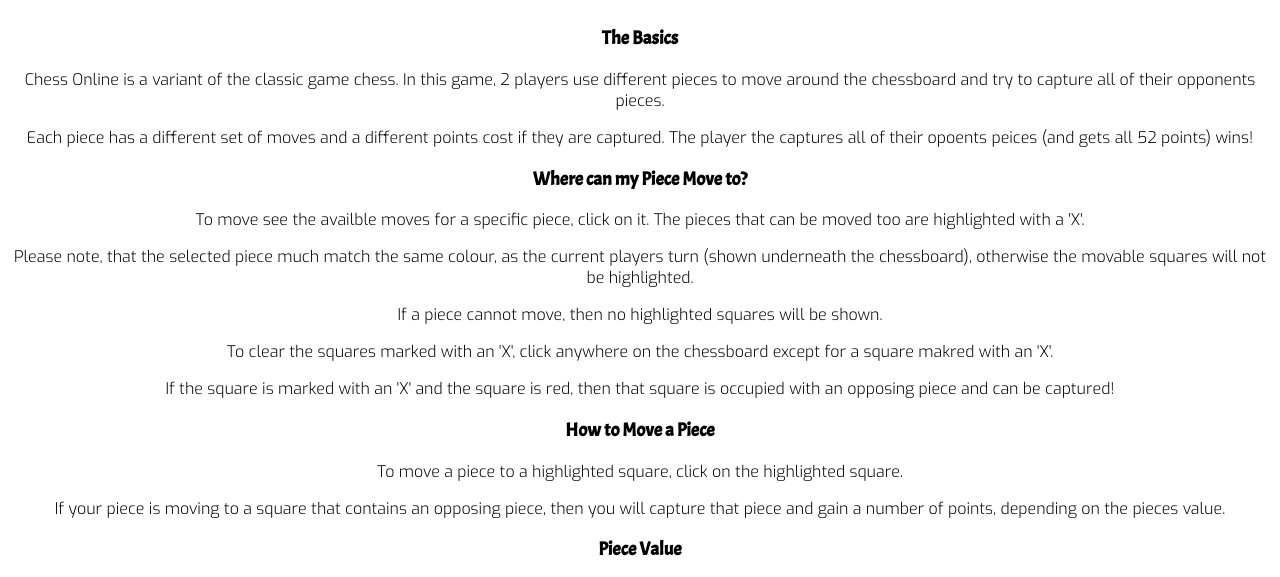
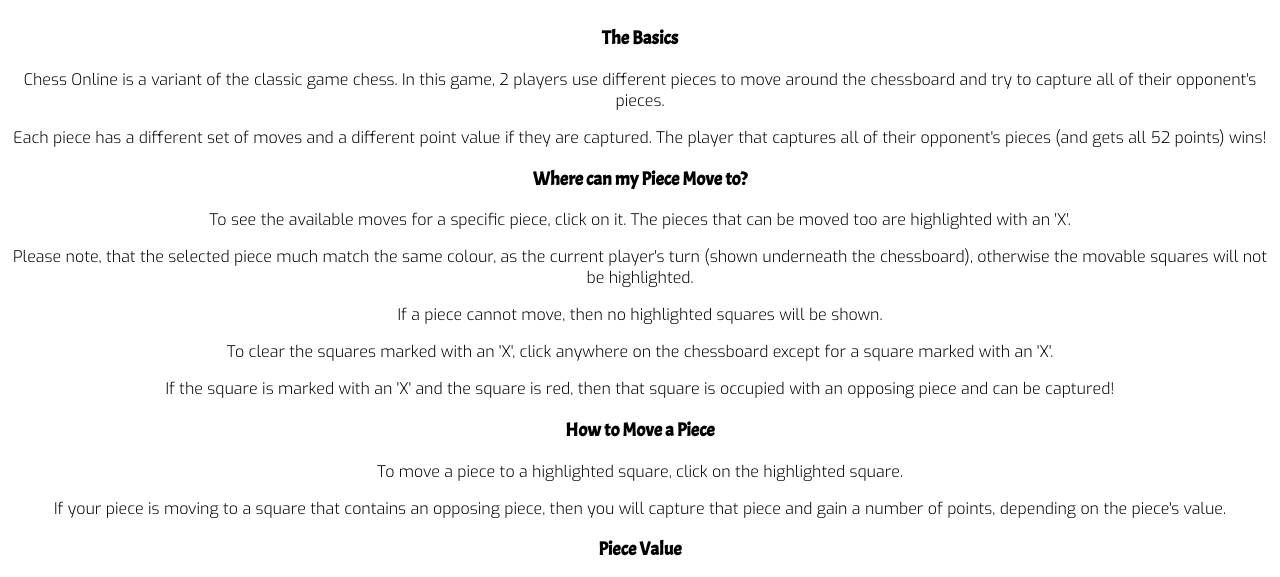
Before and after one commit to CallumDennisIE/chess-online, a plain HTML site: page help.html in a window 1280 px wide. Shown: the part 200-777 px from the top of the page. Drawn offline with Linux system fonts and the light colour scheme.

Commit message:
Fix spelling on the help HTML page

```diff
--- a/help.html
+++ b/help.html
@@ -40,26 +40,23 @@
 
         <h3>The Basics</h3>
         <p>Chess Online is a variant of the classic game chess. In this game, 2 players use different pieces to move
-            around the chessboard and try to capture all of their opponents pieces.</p>
-        <p>Each piece has a different set of moves and a different points cost if they are captured. The player the
-            captures all of their opoents peices (and gets all 52 points) wins!</p>
-
+            around the chessboard and try to capture all of their opponent's pieces.</p>
+        <p>Each piece has a different set of moves and a different point value if they are captured. The player that
+            captures all of their opponent's pieces (and gets all 52 points) wins!</p>
         <h3>Where can my Piece Move to?</h3>
-        <p>To move see the availble moves for a specific piece, click on it. The pieces that can be moved too are
-            highlighted with a 'X'.</p>
-        <p>Please note, that the selected piece much match the same colour, as the current players turn (shown
+        <p>To see the available moves for a specific piece, click on it. The pieces that can be moved too are
+            highlighted with an 'X'.</p>
+        <p>Please note, that the selected piece much match the same colour, as the current player's turn (shown
             underneath the chessboard), otherwise the movable squares will not be highlighted.</p>
         <p>If a piece cannot move, then no highlighted squares will be shown.</p>
-        <p>To clear the squares marked with an 'X', click anywhere on the chessboard except for a square makred with
-            an
-            'X'.</p>
+        <p>To clear the squares marked with an 'X', click anywhere on the chessboard except for a square marked with
+            an 'X'.</p>
         <p>If the square is marked with an 'X' and the square is red, then that square is occupied with an opposing
             piece and can be captured!</p>
-
         <h3>How to Move a Piece</h3>
         <p>To move a piece to a highlighted square, click on the highlighted square.</p>
         <p>If your piece is moving to a square that contains an opposing piece, then you will capture that piece and
-            gain a number of points, depending on the pieces value.</p>
+            gain a number of points, depending on the piece's value.</p>
 
         <h3>Piece Value</h3>
         <table>
```
